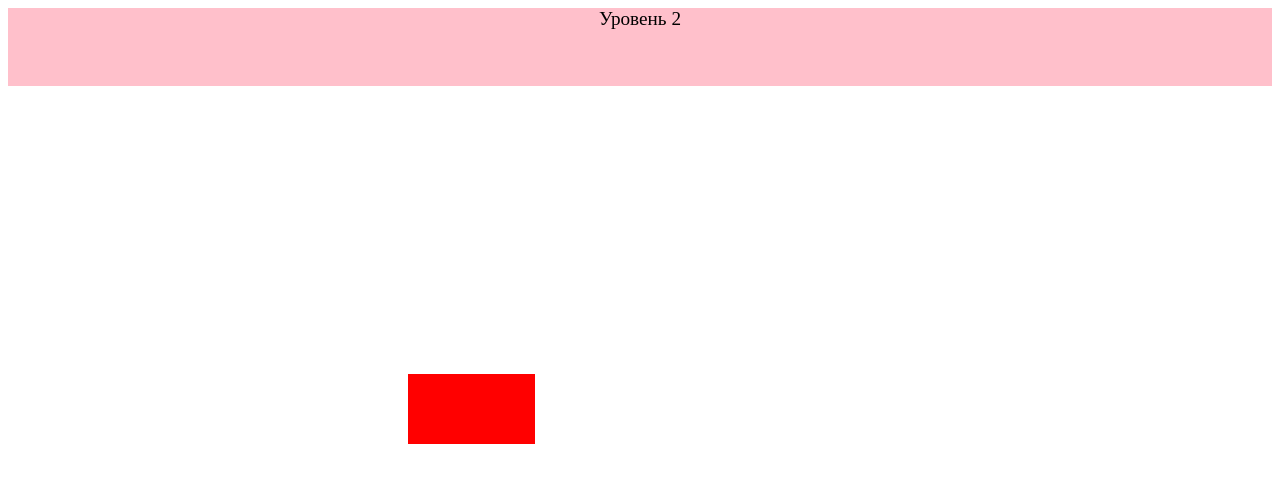
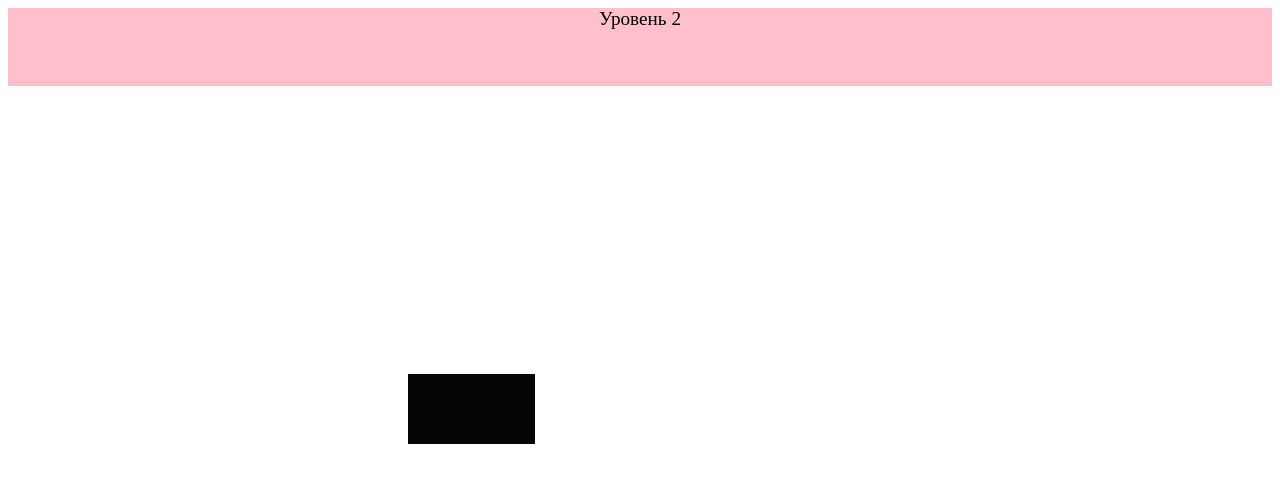
Before and after one commit to mifarse/Duratskaya-Knopka, a plain HTML site: page index.html in a window 1280 px wide. Both pictures are taken after a click on the element 197 px from the left and 756 px from the top of the page. Drawn offline with Linux system fonts and the light colour scheme.

Commit message:
Update index.html

```diff
--- a/index.html
+++ b/index.html
@@ -5,7 +5,7 @@
 	<style type="text/css">
 	#hero{
 		width: 10%; height: 10%;
-		background-color: red;
+		background-color: rgb(0%,0%,0%);
 		position: relative;
 		left: 10%;
 		top: 90%;
@@ -14,8 +14,8 @@
 </head>
 <body>
 	<div style="heigth:100%;">
-		<div style="width:100%; background-color:pink; text-align:center; height:10%">
-		<big id="level" ></big>
+		<div style="width:100%; background-color:pink; text-align:center; height:10%;">
+			<big id="level"></big>
 		</div>
 		<div style="width:100%; height:90%; background-color:white">
 			<div id="hero" onclick="levelUp()"></div>
@@ -35,9 +35,13 @@
 
 	function levelUp(){
 		i++;
+		hero.style.backgroundColor = "rgb("+i+"%,"+i+"%,"+i+"%)";
 		hero.style.left=getRandomArbitary(0,90)+"%";
 		hero.style.top=getRandomArbitary(0,90)+"%";
 		document.getElementById("level").innerText = "Уровень "+i;
+		if (i > 99){
+			document.getElementById("level").innerText = "HARDCORE!!! Уровень "+i;
+		}
 	}
 
 	init();
```
